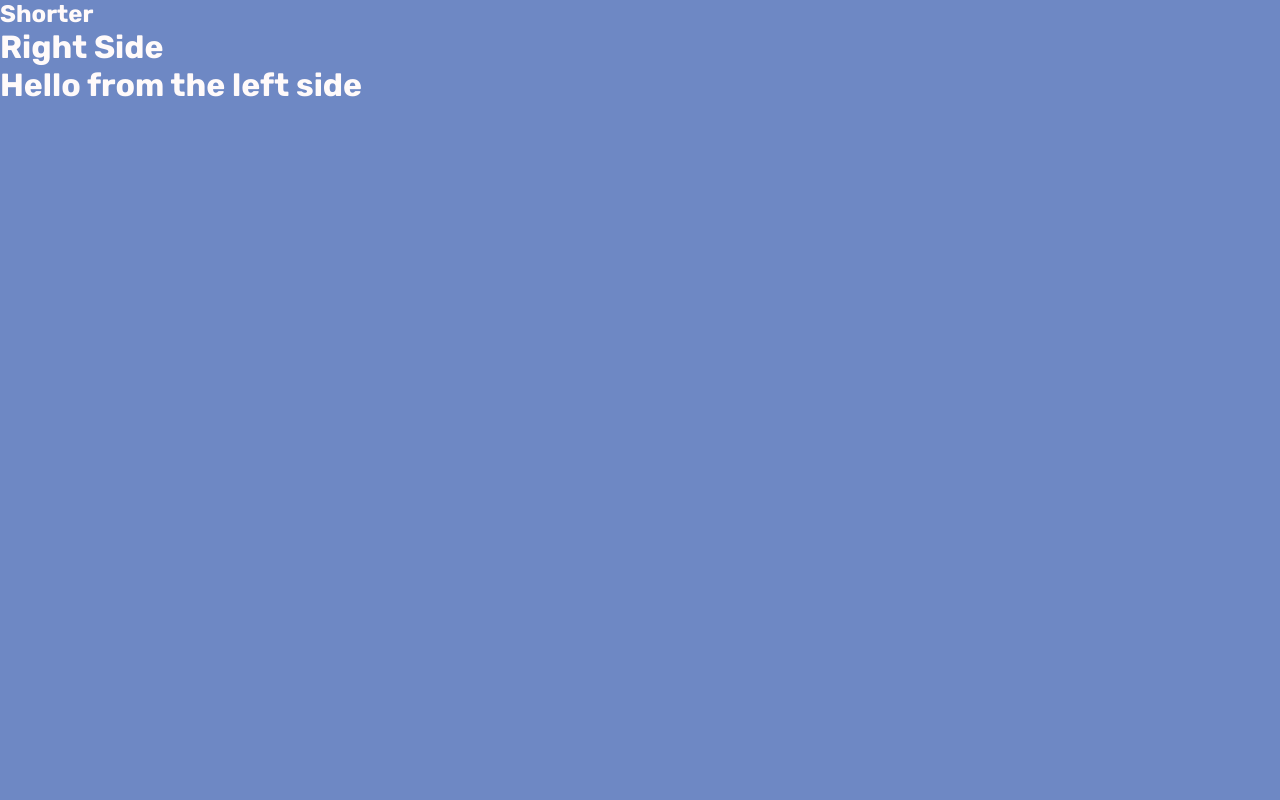
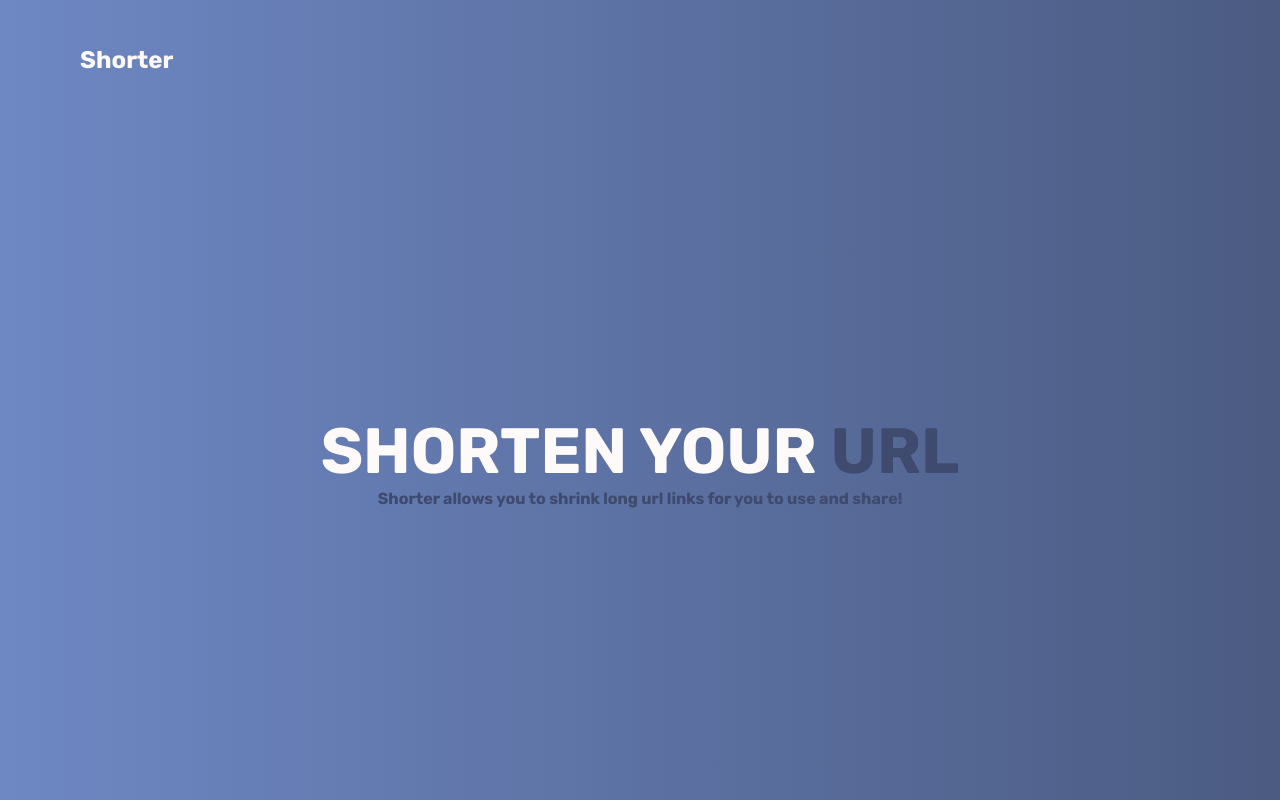
Before and after one commit to hoethan231/url_shortener, a React (Create React App) app in the folder frontend/: page / in a window 1280 px wide. Built offline with nearby package versions, Linux system fonts and the light colour scheme.

Commit message:
style homepage text

```diff
--- a/frontend/src/App.css
+++ b/frontend/src/App.css
@@ -11,8 +11,8 @@ body {
     font-optical-sizing: auto;
     font-style: normal;
     color: #FFFAFA;
-    background-color: #6e88c4;
-};
+    background-image: linear-gradient(to right, #6e88c4, #4b5b82);
+}
 
 /* Navbar */
 nav {
@@ -20,12 +20,35 @@ nav {
     height: 15vh;
     align-items: center;
     margin-left: 10vh;
-};
+}
 
-/* Middle */
+/* Home */
 .middle-container {
     display: flex;
     align-content: center;
+    justify-content: space-between;
+    height: 85vh;
+    padding: 0, 10vh;
+}
+
+/* Left Text */
+.left-container {
+    flex: 1;
+    display: flex;
+    flex-direction: column;
     justify-content: center;
-    height: 100vh;
+    align-items: center;
 }
+
+.left-container h1 {
+    font-size: 8vh;
+}
+
+.left-container h4 {
+    font-size: 2vh;
+    color: #3e4a6e;
+}
+
+.left-container span {
+    color: #3e4a6e;
+}
--- a/frontend/src/App.js
+++ b/frontend/src/App.js
@@ -13,11 +13,13 @@ export default function App() {
                 <div></div>
             </nav>
             <div className="middle-container">
-                <div>
-                    <h1>Right Side</h1>
+                <div className="left-container">
+                    <h1>SHORTEN YOUR <span>URL</span></h1>
+                    <h4>Shorter allows you to shrink long url links for you to use and share!</h4>
+
                 </div>
-                <div>
-                    <h1>Hello from the left side</h1>
+                <div className="right-container">
+
                 </div>
             </div>
         </div>
```
